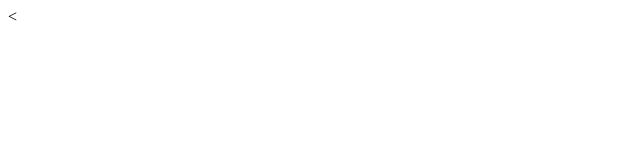
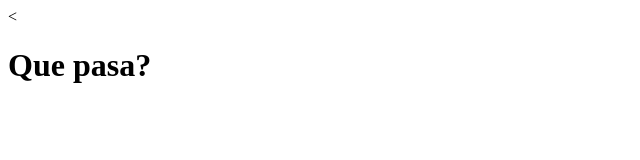
Before and after one commit to Joni91/Ciceron, a plain HTML site: page index.html in a window 1280 px wide. Shown: the whole page, without its empty margins (0-640 px from the left). Drawn offline with Linux system fonts and the light colour scheme.

Commit message:
Update index.html

```diff
--- a/index.html
+++ b/index.html
@@ -1,9 +1,9 @@
 <<!DOCTYPE html>
 <html>
 <head>
-	<title></title>
+	<title>Välkommen!</title>
 </head>
 <body>
-
+	<h1>Que pasa?</h1>
 </body>
 </html>
```
